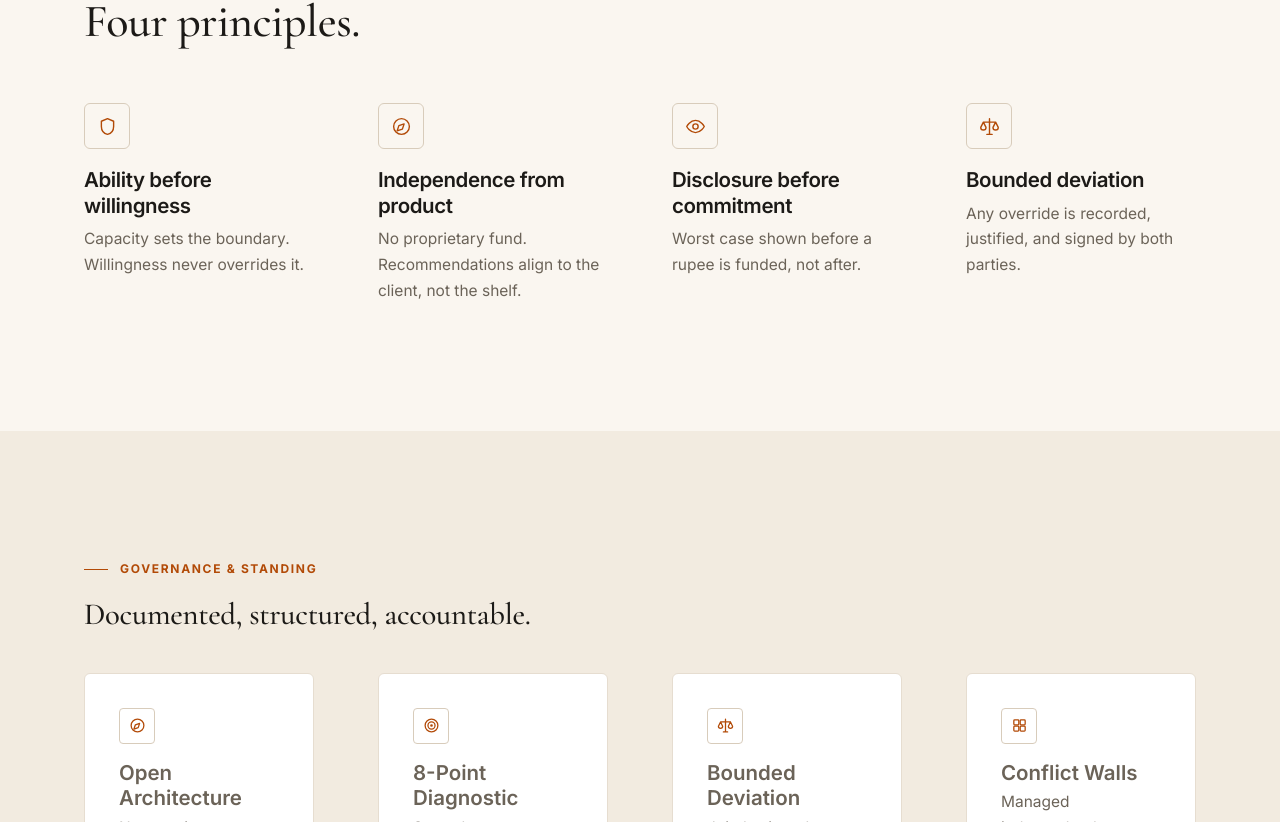
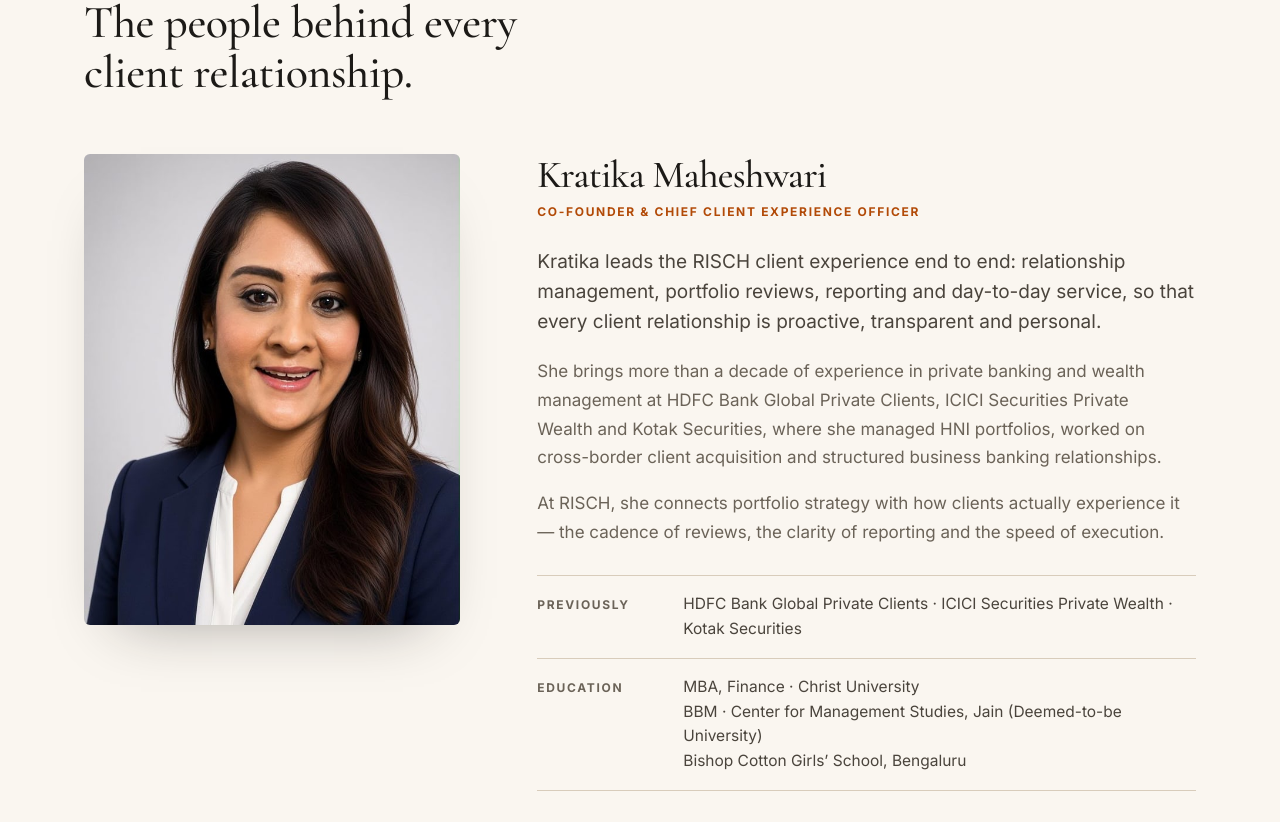
Before and after one commit to omkatiyar/risch-wealth, a React (Vite) app in the folder fe/: page /about in a window 1280 px wide. Shown: the part 2718-3540 px from the top of the page. Built offline with nearby package versions, Linux system fonts and the light colour scheme; no server answers.

Commit message:
About: add Kratika Maheshwari to Leadership

```diff
--- a/fe/src/pages/About.jsx
+++ b/fe/src/pages/About.jsx
@@ -2,6 +2,7 @@ import { Link } from 'react-router-dom';
 import Nav from '../components/Nav/Nav';
 import Footer from '../components/Footer/Footer';
 import founderHeadshot from '../assets/founder-headshot.jpg';
+import kratikaPhoto from '../assets/kratika-maheshwari.jpg';
 import { useScrollReveal } from '../hooks/useScrollReveal';
 import { FIRM } from '../data/firm';
 
@@ -114,6 +115,28 @@ export default function About() {
         </div>
       </section>
 
+      <section className="section team-section" id="team">
+        <div className="wrap">
+          <p className="eyebrow reveal">Leadership</p>
+          <h2 className="display-l reveal" style={{ maxWidth: '20ch', marginBottom: 56 }}>The people behind every client relationship.</h2>
+
+          <article className="team-member reveal">
+            <img src={kratikaPhoto} alt="Kratika Maheshwari, Co-Founder & Chief Client Experience Officer, RISCH Wealth" className="team-photo" width="640" height="800" loading="lazy" />
+            <div>
+              <h3 className="team-name">Kratika Maheshwari</h3>
+              <p className="team-role">Co-Founder &amp; Chief Client Experience Officer</p>
+              <p className="team-lead">Kratika leads the RISCH client experience end to end: relationship management, portfolio reviews, reporting and day-to-day service, so that every client relationship is proactive, transparent and personal.</p>
+              <p>She brings more than a decade of experience in private banking and wealth management at HDFC Bank Global Private Clients, ICICI Securities Private Wealth and Kotak Securities, where she managed HNI portfolios, worked on cross-border client acquisition and structured business banking relationships.</p>
+              <p>At RISCH, she connects portfolio strategy with how clients actually experience it — the cadence of reviews, the clarity of reporting and the speed of execution.</p>
+              <dl className="team-facts">
+                <div><dt>Previously</dt><dd>HDFC Bank Global Private Clients · ICICI Securities Private Wealth · Kotak Securities</dd></div>
+                <div><dt>Education</dt><dd>MBA, Finance · Christ University<br />BBM · Center for Management Studies, Jain (Deemed-to-be University)<br />Bishop Cotton Girls&rsquo; School, Bengaluru</dd></div>
+              </dl>
+            </div>
+          </article>
+        </div>
+      </section>
+
       <section className="section">
         <div className="wrap">
           <p className="eyebrow reveal">How We Work</p>
--- a/fe/src/seo.js
+++ b/fe/src/seo.js
@@ -155,6 +155,15 @@ const FOUNDER = {
   sameAs: ['https://www.linkedin.com/in/rishiraj-maheshwari-81240b5/'],
 };
 
+const COFOUNDER = {
+  '@type': 'Person',
+  '@id': `${SITE_URL}/#kratika-maheshwari`,
+  name: 'Kratika Maheshwari',
+  jobTitle: 'Co-Founder & Chief Client Experience Officer',
+  worksFor: { '@id': ORG_ID },
+  alumniOf: ['Christ University', 'Jain (Deemed-to-be University)'],
+};
+
 const WEBSITE = {
   '@type': 'WebSite',
   '@id': `${SITE_URL}/#website`,
@@ -168,7 +177,7 @@ const WEBSITE = {
 // every page; the FAQ only on the home page, where it's visible.
 export function getJsonLd(pathname) {
   const page = getPage(pathname);
-  const graph = [ORGANIZATION, FOUNDER, WEBSITE];
+  const graph = [ORGANIZATION, FOUNDER, COFOUNDER, WEBSITE];
   if (!page.noindex) {
     graph.push({
       '@type': pathname === '/about' ? 'AboutPage' : pathname === '/contact' ? 'ContactPage' : 'WebPage',
--- a/fe/src/styles/styles.css
+++ b/fe/src/styles/styles.css
@@ -910,3 +910,17 @@ html[data-theme="dark"] .alloc-layer-0{ color:#1C1A17; }
   .exp-current, .exp-edu{ grid-template-columns:1fr; gap:8px; }
   .exp-list{ grid-template-columns:1fr; }
 }
+
+/* ===================== ABOUT: LEADERSHIP ===================== */
+.team-section{ border-top:1px solid var(--line); }
+.team-member{ display:grid; grid-template-columns:minmax(240px, 0.8fr) 1.4fr; gap:clamp(36px, 6vw, 88px); align-items:start; }
+.team-photo{ width:100%; max-width:400px; height:auto; aspect-ratio:4 / 5; object-fit:cover; object-position:center top; border-radius:6px; display:block; box-shadow:0 30px 60px -36px rgba(28,26,23,.4); }
+.team-name{ font-family:var(--f-serif); font-weight:500; font-size:clamp(32px, 3vw, 42px); line-height:1.1; color:var(--ink); margin:0 0 6px; }
+.team-role{ font-size:12px; font-weight:700; letter-spacing:.14em; text-transform:uppercase; color:var(--accent); margin:0 0 24px; }
+.team-member p{ max-width:60ch; }
+.team-lead{ font-size:19px; line-height:1.6; color:var(--ink-2); }
+.team-facts{ margin:28px 0 0; border-top:1px solid var(--line-strong); }
+.team-facts > div{ display:grid; grid-template-columns:130px 1fr; gap:16px; padding:16px 0; border-bottom:1px solid var(--line-strong); }
+.team-facts dt{ font-size:12px; font-weight:700; letter-spacing:.14em; text-transform:uppercase; color:var(--muted); padding-top:3px; }
+.team-facts dd{ margin:0; font-size:15.5px; line-height:1.6; color:var(--ink-2); }
+@media (max-width:860px){ .team-member{ grid-template-columns:1fr; } .team-photo{ max-width:320px; } .team-facts > div{ grid-template-columns:1fr; gap:4px; } }
```
Also changed, not shown: fe/src/assets/kratika-maheshwari.jpg (added), 1 other file (tests, documents, lock files or other folders).
